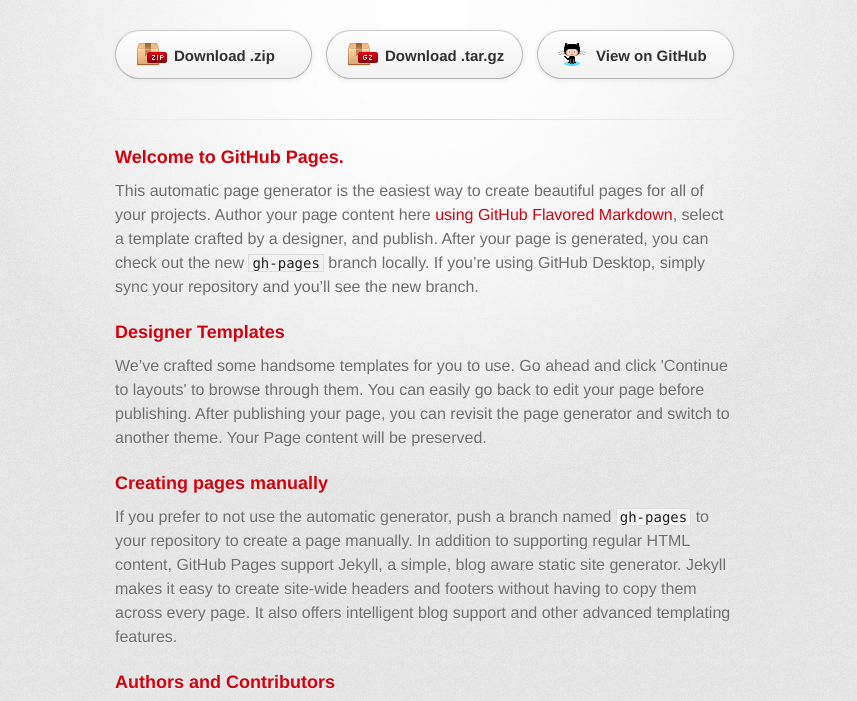
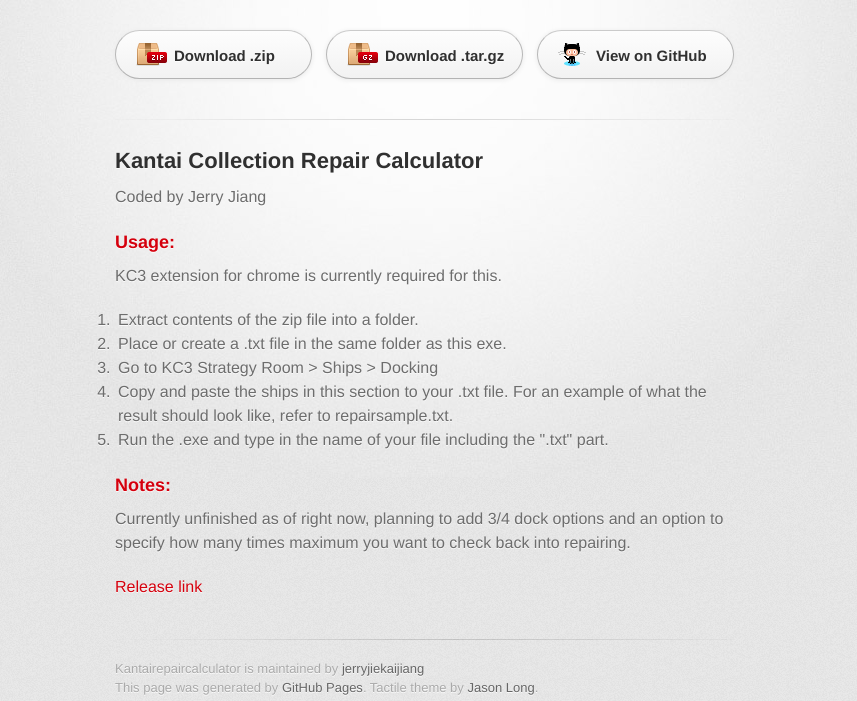
Before and after one commit to jerryjiekaijiang/KantaiRepairCalculator, a plain HTML site: page index.html in a window 1280 px wide. Shown: the part 96-797 px from the top of the page, without its empty margins (215-1072 px from the left). Drawn offline with Linux system fonts and the light colour scheme; a web font is replaced by a local one.

```diff
--- a/index.html
+++ b/index.html
@@ -31,30 +31,31 @@
         <hr>
 
         <section id="main_content">
-          <h3>
-<a id="welcome-to-github-pages" class="anchor" href="#welcome-to-github-pages" aria-hidden="true"><span aria-hidden="true" class="octicon octicon-link"></span></a>Welcome to GitHub Pages.</h3>
+          <h2>
+<a id="kantai-collection-repair-calculator" class="anchor" href="#kantai-collection-repair-calculator" aria-hidden="true"><span aria-hidden="true" class="octicon octicon-link"></span></a>Kantai Collection Repair Calculator</h2>
 
-<p>This automatic page generator is the easiest way to create beautiful pages for all of your projects. Author your page content here <a href="https://guides.github.com/features/mastering-markdown/">using GitHub Flavored Markdown</a>, select a template crafted by a designer, and publish. After your page is generated, you can check out the new <code>gh-pages</code> branch locally. If you’re using GitHub Desktop, simply sync your repository and you’ll see the new branch.</p>
+<p>Coded by Jerry Jiang</p>
 
 <h3>
-<a id="designer-templates" class="anchor" href="#designer-templates" aria-hidden="true"><span aria-hidden="true" class="octicon octicon-link"></span></a>Designer Templates</h3>
+<a id="usage" class="anchor" href="#usage" aria-hidden="true"><span aria-hidden="true" class="octicon octicon-link"></span></a>Usage:</h3>
 
-<p>We’ve crafted some handsome templates for you to use. Go ahead and click 'Continue to layouts' to browse through them. You can easily go back to edit your page before publishing. After publishing your page, you can revisit the page generator and switch to another theme. Your Page content will be preserved.</p>
+<p>KC3 extension for chrome is currently required for this.</p>
+
+<ol>
+<li>Extract contents of the zip file into a folder.</li>
+<li>Place or create a .txt file in the same folder as this exe.</li>
+<li>Go to KC3 Strategy Room &gt; Ships &gt; Docking</li>
+<li>Copy and paste the ships in this section to your .txt file.
+For an example of what the result should look like, refer to repairsample.txt.</li>
+<li>Run the .exe and type in the name of your file including the ".txt" part.</li>
+</ol>
 
 <h3>
-<a id="creating-pages-manually" class="anchor" href="#creating-pages-manually" aria-hidden="true"><span aria-hidden="true" class="octicon octicon-link"></span></a>Creating pages manually</h3>
+<a id="notes" class="anchor" href="#notes" aria-hidden="true"><span aria-hidden="true" class="octicon octicon-link"></span></a>Notes:</h3>
 
-<p>If you prefer to not use the automatic generator, push a branch named <code>gh-pages</code> to your repository to create a page manually. In addition to supporting regular HTML content, GitHub Pages support Jekyll, a simple, blog aware static site generator. Jekyll makes it easy to create site-wide headers and footers without having to copy them across every page. It also offers intelligent blog support and other advanced templating features.</p>
+<p>Currently unfinished as of right now, planning to add 3/4 dock options and an option to specify how many times maximum you want to check back into repairing.</p>
 
-<h3>
-<a id="authors-and-contributors" class="anchor" href="#authors-and-contributors" aria-hidden="true"><span aria-hidden="true" class="octicon octicon-link"></span></a>Authors and Contributors</h3>
-
-<p>You can <a href="https://help.github.com/articles/basic-writing-and-formatting-syntax/#mentioning-users-and-teams" class="user-mention">@mention</a> a GitHub username to generate a link to their profile. The resulting <code>&lt;a&gt;</code> element will link to the contributor’s GitHub Profile. For example: In 2007, Chris Wanstrath (<a href="https://github.com/defunkt" class="user-mention">@defunkt</a>), PJ Hyett (<a href="https://github.com/pjhyett" class="user-mention">@pjhyett</a>), and Tom Preston-Werner (<a href="https://github.com/mojombo" class="user-mention">@mojombo</a>) founded GitHub.</p>
-
-<h3>
-<a id="support-or-contact" class="anchor" href="#support-or-contact" aria-hidden="true"><span aria-hidden="true" class="octicon octicon-link"></span></a>Support or Contact</h3>
-
-<p>Having trouble with Pages? Check out our <a href="https://help.github.com/pages">documentation</a> or <a href="https://github.com/contact">contact support</a> and we’ll help you sort it out.</p>
+<p><a href="https://github.com/jerryjiekaijiang/KantaiRepairCalculator/releases">Release link</a></p>
         </section>
 
         <footer>
```
Also changed, not shown: params.json (+1 -1 lines).
